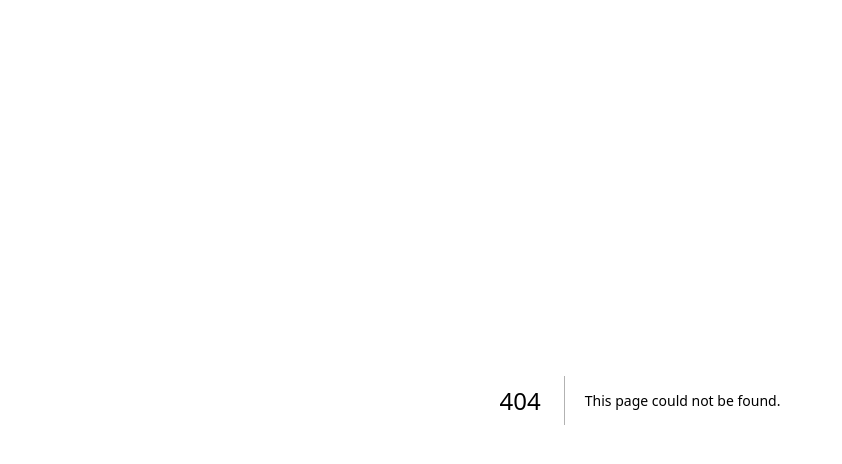
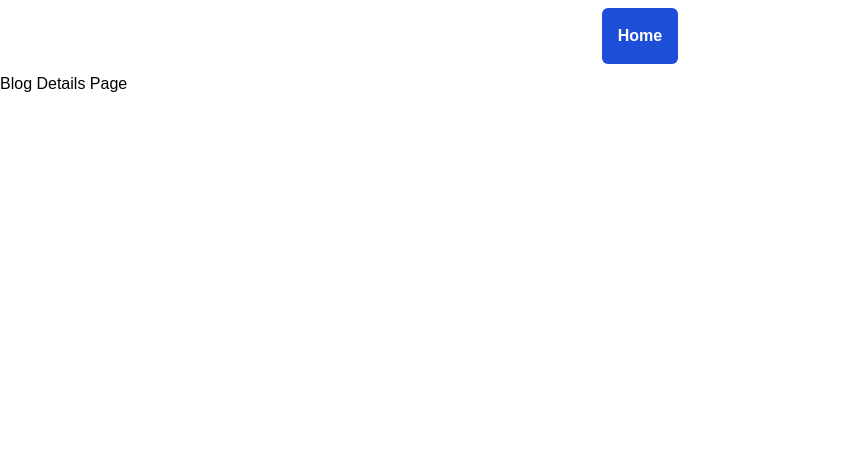
Before and after one commit to SmiteshArolkar/Full-Stack-Web-NextJs-ExpressJs, a Next.js app: page /blog in a window 1280 px wide. Before the commit this address had no page. Shown: the top 464 px of the page, without its empty margins (0-842 px from the left). Built offline with nearby package versions, Linux system fonts and the light colour scheme.

Commit message:
Dynamic NavBar

```diff
--- /dev/null
+++ b/components/navigation/navigation.js
@@ -0,0 +1,16 @@
+import Link from "next/link";
+
+const Nav = () => {
+    return(
+        <nav>
+            <ul className="flex justify-around">
+                <li className=" hover:bg-blue-300 mx-2 my-2 px-4 bg-blue-700 py-4  rounded-md font-bold text-white">
+                    <Link href = "./">Home</Link>
+                </li>
+            </ul>
+        </nav>
+    )
+}
+
+
+export default Nav;
--- a/pages/_app.tsx
+++ b/pages/_app.tsx
@@ -1,8 +1,16 @@
 import '../styles/globals.css'
 import type { AppProps } from 'next/app'
+import { Fragment } from 'react'
+
+import Nav from '../components/navigation/navigation'
 
 function MyApp({ Component, pageProps }: AppProps) {
-  return <Component {...pageProps} />
+  return (
+         <Fragment>
+          <Nav />
+          <Component {...pageProps} />
+         </Fragment>
+  )
 }
 
 export default MyApp
--- /dev/null
+++ b/pages/blog/index.js
@@ -0,0 +1,10 @@
+
+function blog()
+{
+
+    return (
+        <h1>Blog Details Page</h1>
+    )
+}
+
+export default blog;
```
Also changed, not shown: pages/blog/[blogId].js (+6 -1 lines).
